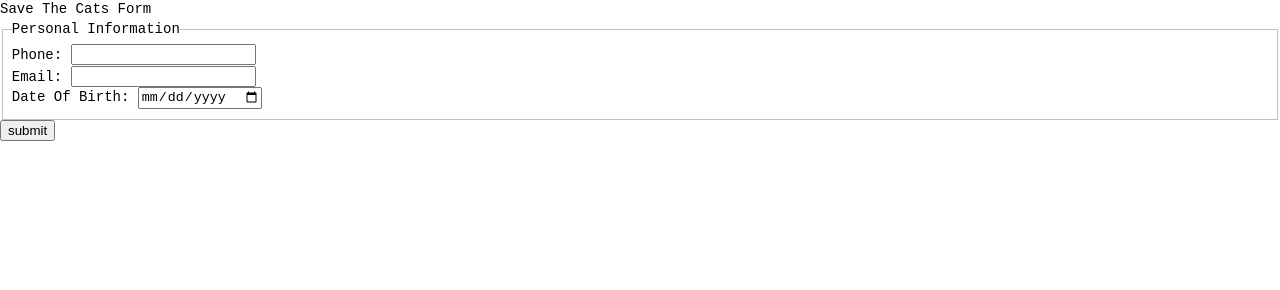
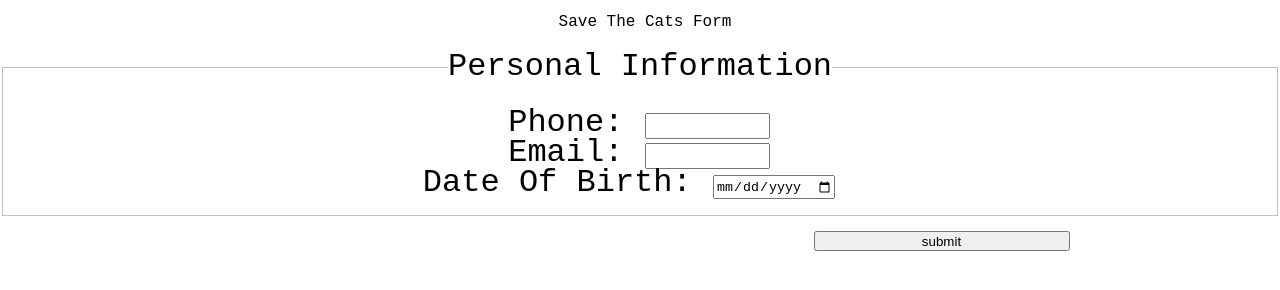
Before and after one commit to ITMD-362-WithPedro/lab2, a plain HTML site: page index.html in a window 1280 px wide. Drawn offline with Linux system fonts and the light colour scheme.

Commit message:
going back, restoring css

```diff
--- a/css/screen.css
+++ b/css/screen.css
@@ -2,5 +2,48 @@
 html {
 		line-height: 140%;
 		font-family: "Courier New",monospace;
-		font-size: 14px;
+		font-size: 32px;
 		}
+
+form{ text-align:center;
+	  width:100%
+
+}
+
+h1 {
+		text-align:center;
+		font-size:16px;
+		margin-left:10px;
+		}
+
+input {
+		width:20%;
+		height: 20px;
+		margin:2px;
+		}
+
+div {
+		width:50%;
+		margin: 0 auto;
+		}
+
+label{
+		display: block;
+		text-align:center;
+		width:95%;
+		margin: 0 auto;
+		height:30px;
+		}
+
+
+#birth{
+		margin-right:22px;
+		}
+
+
+
+#button{
+		text-align:center;
+		margin-left:605px
+		}
+}
```
